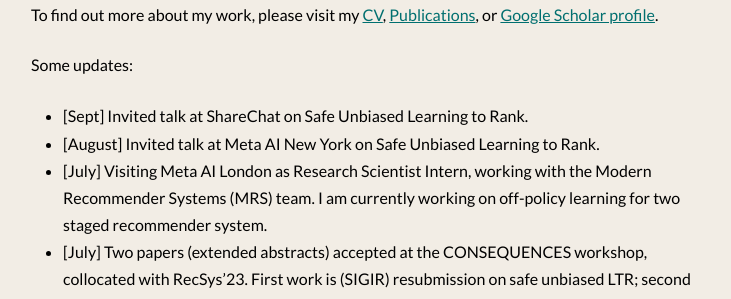
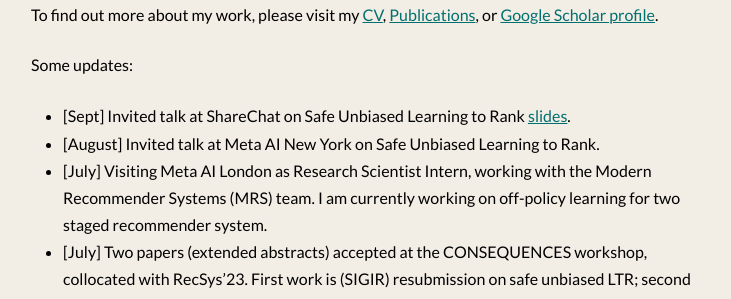
Before and after one commit to shashankg7/shashankg7.github.io, a Jekyll site: the page built from index.md, in a window 1280 px wide and 900 px high, scrolled down 380 px. Shown: the part 154-453 px from the top of the window, without its empty margins (273-1004 px from the left). Built offline with Jekyll 4.4.1, drawn with Linux system fonts in a browser that asks for light colours; nearby versions of some CDN libraries.

Commit message:
Update index.md

```diff
--- a/index.md
+++ b/index.md
@@ -17,7 +17,7 @@
 
 Some updates:
 
-* [Sept] Invited talk at ShareChat on Safe Unbiased Learning to Rank.
+* [Sept] Invited talk at ShareChat on Safe Unbiased Learning to Rank [slides](https://docs.google.com/presentation/d/e/2PACX-1vQ-IJ3hAGjFYJN2qy6HIw5nTOjBlCwfAd-NfR68oqjIl62BRoAsPcb2bVL7U4LvJhISR7fhxp2Squwx/pub?start=false&loop=false&delayms=60000).
 * [August] Invited talk at Meta AI New York on Safe Unbiased Learning to Rank.
 * [July] Visiting Meta AI London as Research Scientist Intern, working with the Modern Recommender Systems (MRS) team. I am currently working on off-policy learning for two staged recommender system.
 * [July] Two papers (extended abstracts) accepted at the CONSEQUENCES workshop, collocated with RecSys'23. First work is (SIGIR) resubmission on safe unbiased LTR; second work is on examining & mitigating selection bias in preference elicitation for recsys.
```
